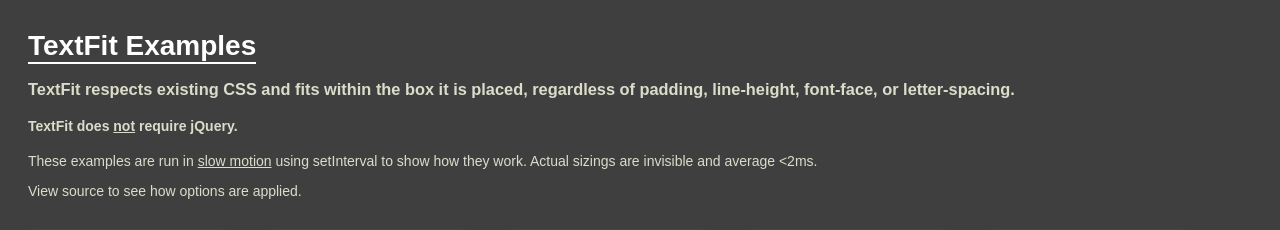
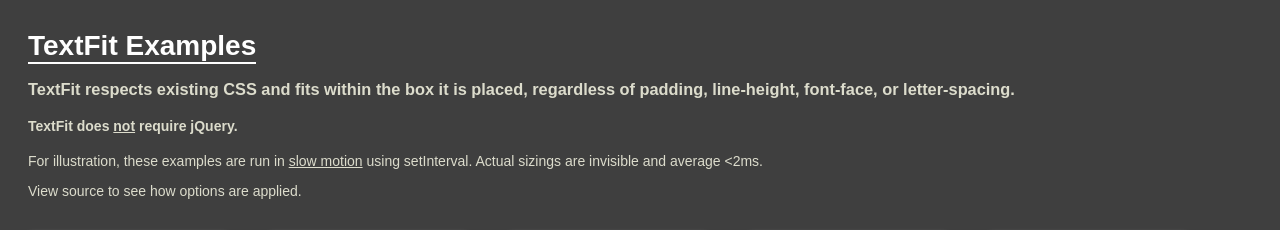
Before and after one commit to STRML/textFit, a website: page examples/textFit.html in a window 1280 px wide. Shown: the top 230 px of the page. Drawn offline with Linux system fonts and the light colour scheme; a web font is replaced by a local one.

Commit message:
Doc tweaks, add note about synchronous execution

```diff
--- a/examples/textFit.html
+++ b/examples/textFit.html
@@ -102,7 +102,7 @@
       <h4>
         TextFit does <u>not</u> require jQuery.
       </h4>
-      <p> These examples are run in <u>slow motion</u> using setInterval to show how they work. Actual sizings are invisible and average &lt;2ms.</p>
+      <p> For illustration, these examples are run in <u>slow motion</u> using setInterval. Actual sizings are invisible and average &lt;2ms.</p>
       <p> View source to see how options are applied.</p>
     </span>
     <div id="container">
```
Also changed, not shown: README.md.
